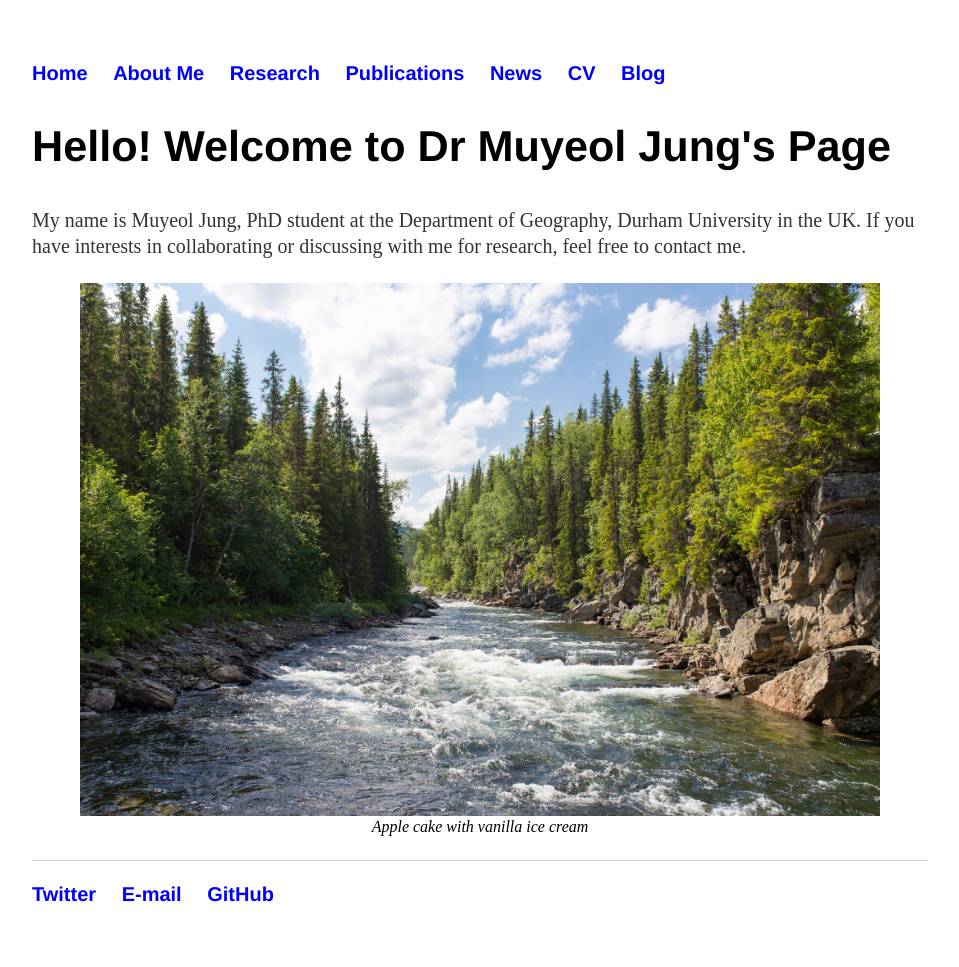
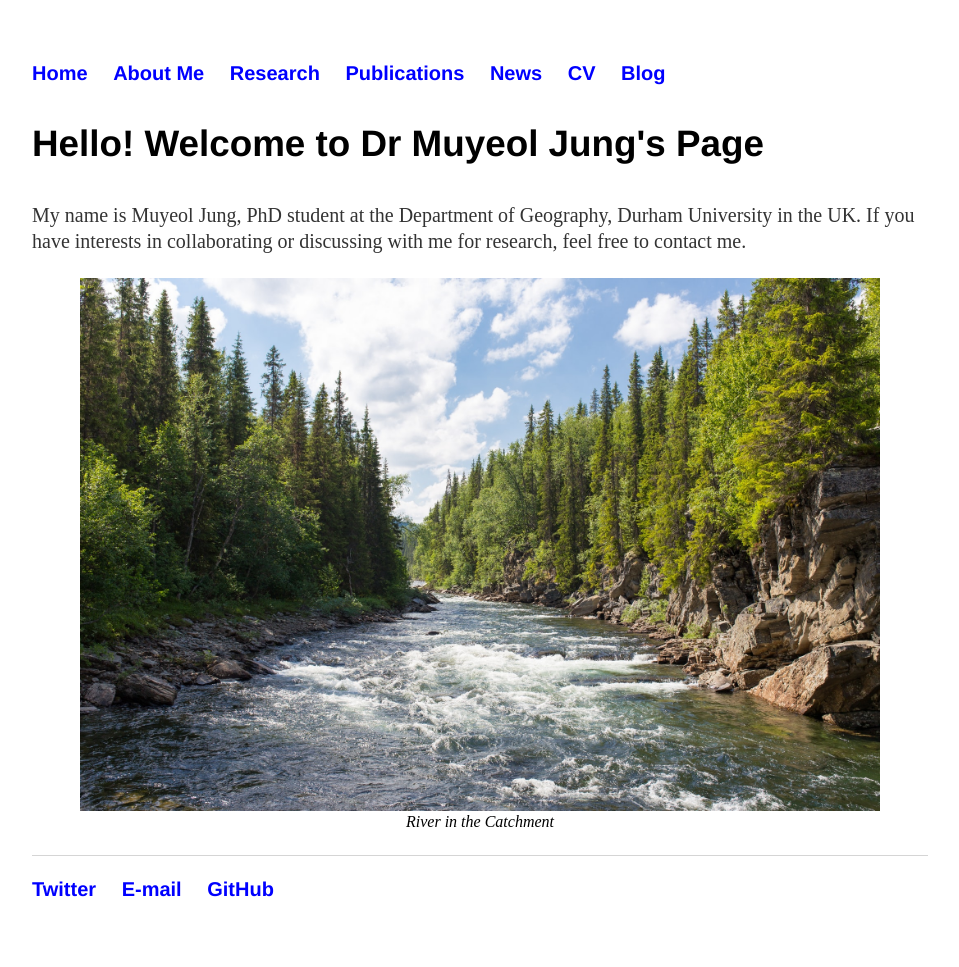
Before and after one commit to muyeoljung/muyeoljung.github.io, a Jekyll site: the page built from index.html, in a window 1280 px wide. Shown: the whole page, without its empty margins (160-1119 px from the left). Built offline with Jekyll 4.4.1, drawn with Linux system fonts in a browser that asks for light colours.

Commit message:
Update index.html

```diff
--- a/index.html
+++ b/index.html
@@ -24,11 +24,11 @@ img {
 </style>
 
 		<div class="blurb">
-			<h2>Hello! Welcome to Dr Muyeol Jung's Page</h2>
+			<h3>Hello! Welcome to Dr Muyeol Jung's Page</h3>
 			<p>My name is Muyeol Jung, PhD student at the Department of Geography, Durham University in the UK.
 			If you have interests in collaborating or discussing with me for research, feel free to contact me.</p>
 			<figure>
 			<img src= "images/main_rivers.jpg", width="800" />
-				<figcaption>Apple cake with vanilla ice cream</figcaption>
+				<figcaption>River in the Catchment</figcaption>
 			</figure></br>
 		</div>
```
